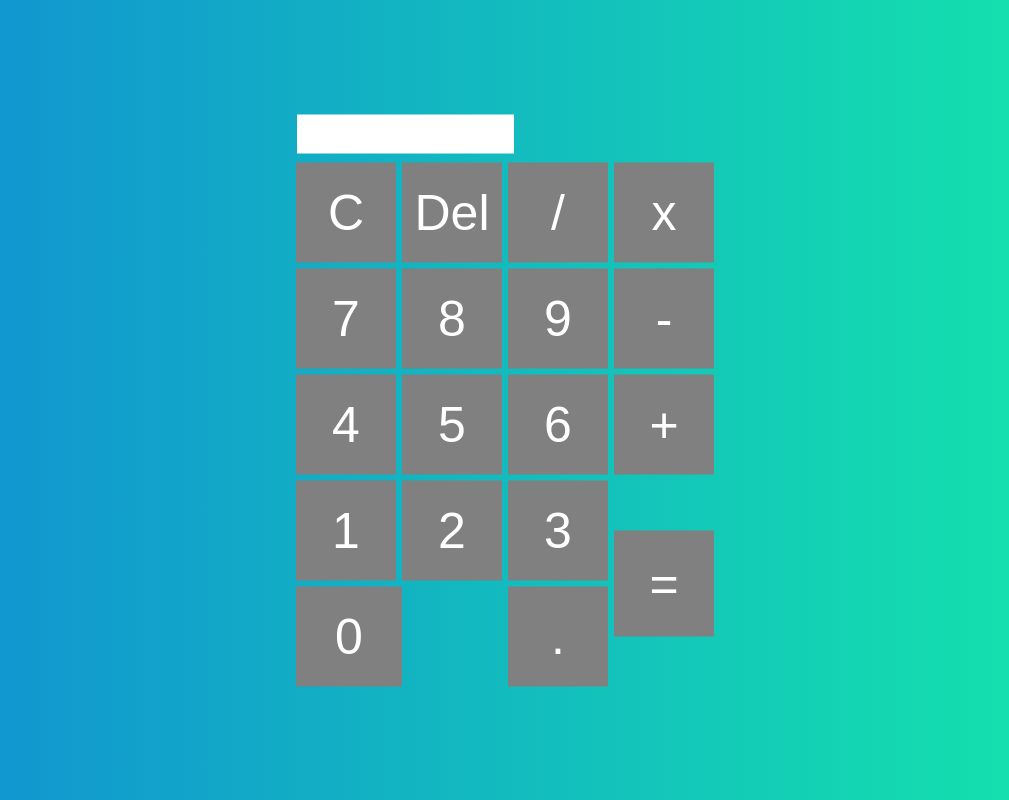
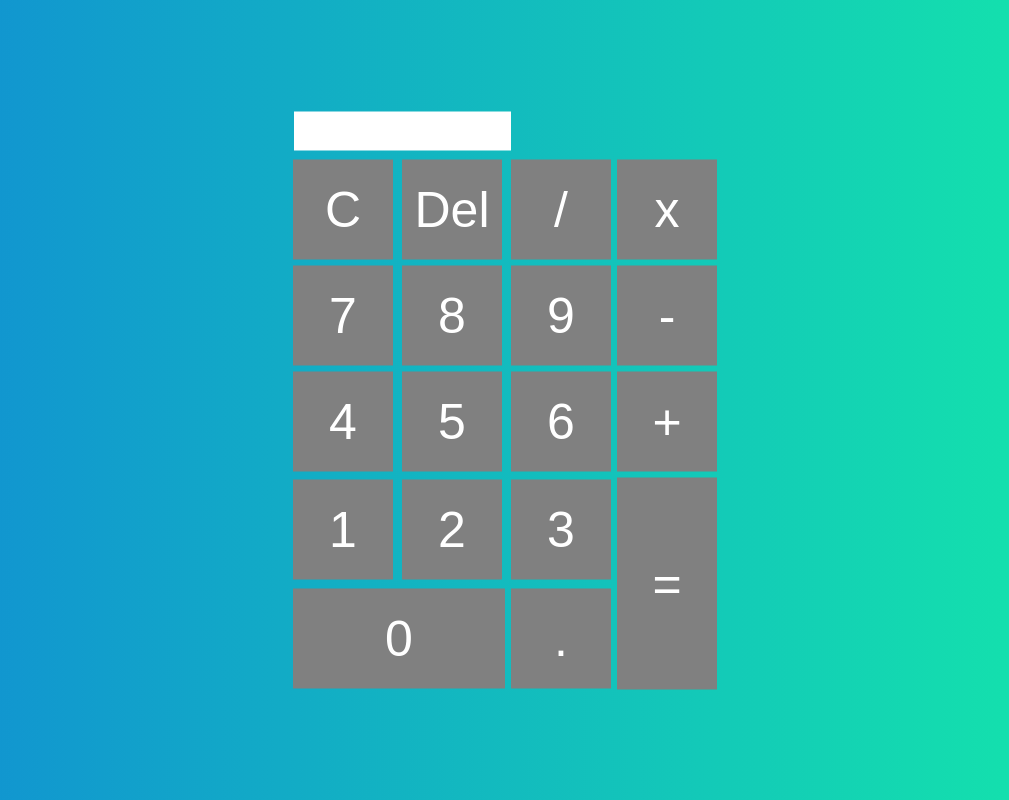
Before and after one commit to yuby123/ernanda, a Django app: page / in a window 1280 px wide. Shown: the whole page, without its empty margins (135-1144 px from the left). Run offline with Django 4.2, Linux system fonts and the light colour scheme.

Commit message:
Update base.html

```diff
--- a/templates/base.html
+++ b/templates/base.html
@@ -85,10 +85,10 @@
                 <td><input class="button" type="button" value="1" onclick="insert(1)"></td>
                 <td><input class="button" type="button" value="2" onclick="insert(2)"></td>
                 <td><input class="button" type="button" value="3" onclick="insert(3)"></td>
-                <td rowspan="5"><input class="button" type="button" style="height: 106" value="=" onclick="equal()"></td>
+                <td rowspan="5"><input class="button" type="button" style="height: 212" value="=" onclick="equal()"></td>
             </tr>
             <tr>
-                <td colspan="2"><input class="button" type="button" style="width: 106" value="0" onclick="insert(0)"></td>
+                <td colspan="2"><input class="button" type="button" style="width: 212" value="0" onclick="insert(0)"></td>
                 <td><input class="button" type="button" value="." onclick="insert('.')"></td>
             </tr>
         </table>
```
